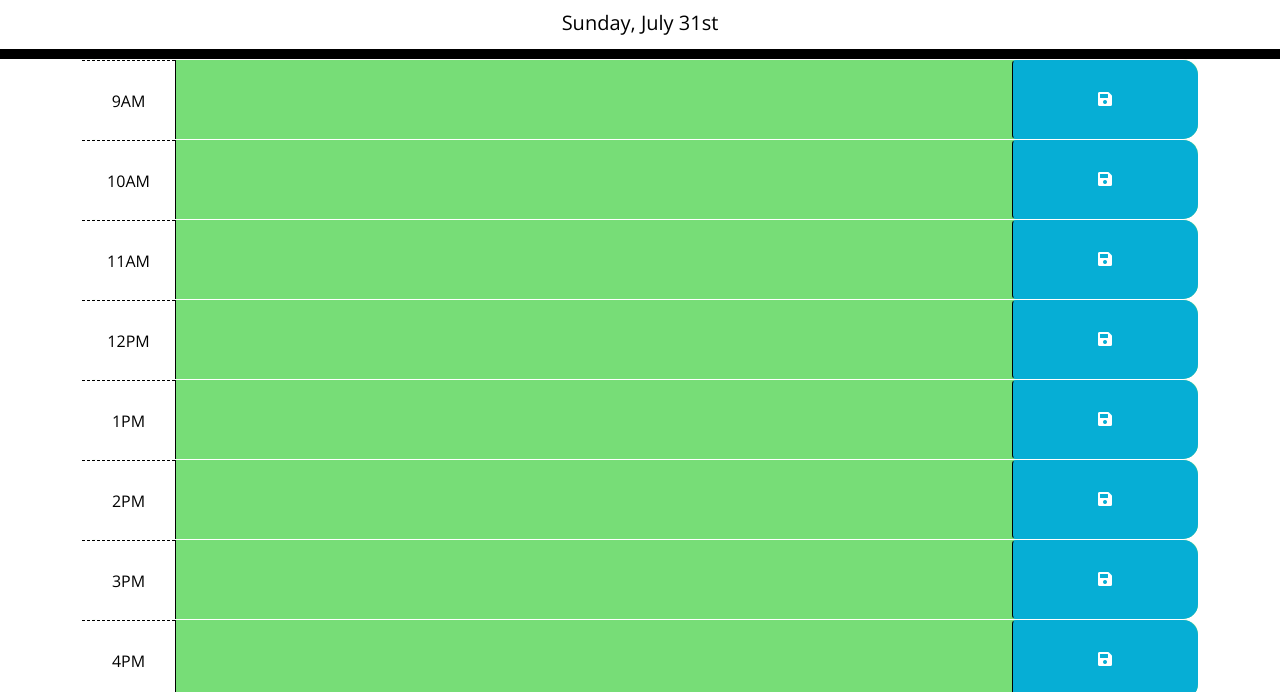
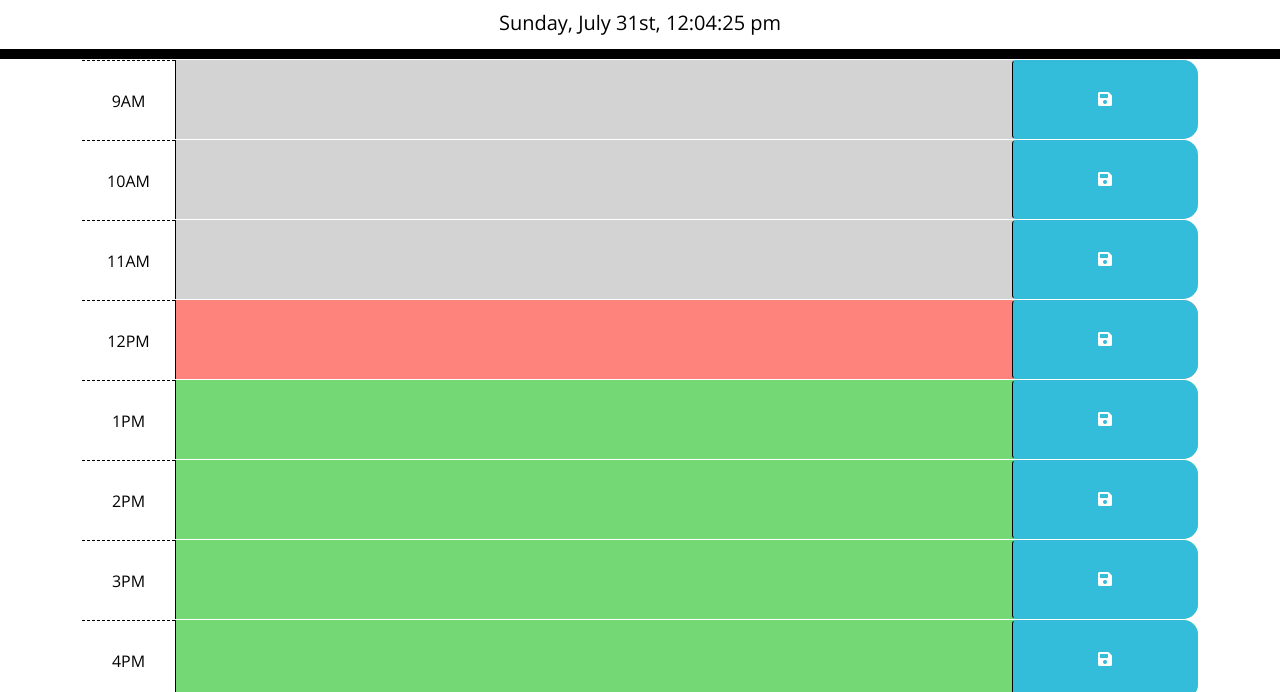
Before and after one commit to adelakobic/scheduleMe, a plain HTML site: page index.html in a window 1280 px wide. Shown: the part 108-800 px from the top of the page. Drawn offline with nearby package versions, Linux system fonts and the light colour scheme.

Commit message:
renaming of classes for hours to ensure JS works correctly, updated date to show time as well

```diff
--- a/Assets/css/style.css
+++ b/Assets/css/style.css
@@ -48,12 +48,12 @@ body {
   }
 
   .present {
-    background-color: #ff6961;
+    background-color: #fe837c;
     color: white;
   }
 
   .future {
-    background-color: #77dd77;
+    background-color: #74d874;
     color: white;
   }
 
@@ -61,7 +61,7 @@ body {
     border-left: 1px solid black;
     border-top-right-radius: 15px;
     border-bottom-right-radius: 15px;
-    background-color: #06aed5;
+    background-color: #34bcdb;
     color: white;
   }
 
--- a/Assets/js/script.js
+++ b/Assets/js/script.js
@@ -5,13 +5,13 @@ $(document).ready(function () {
       var value = $(this).siblings('.description').val();
       var time = $(this).parent().attr('id');
 
-      // save in localStorage
+      // save the event in localStorage
       localStorage.setItem(time, value);
 
       // Show notification that item was saved to localStorage by adding class 'show'
       $('.notification').addClass('show');
 
-      // Timeout to remove 'show' class after 5 seconds
+      // Timeout to remove 'notification that is stored' class after 5 seconds - this works
       setTimeout(function () {
         $('.notification').removeClass('show');
       }, 5000);
@@ -20,6 +20,7 @@ $(document).ready(function () {
     function hourUpdater() {
       // get current number of hours
       var currentHour = moment().hours();
+      //var currentHour = moment.locale();
 
       // loop over time blocks
       $('.time-block').each(function () {
@@ -45,17 +46,17 @@ $(document).ready(function () {
     var interval = setInterval(hourUpdater, 15000);
 
     // load any saved data from localStorage
-    $('#hour9 .description').val(localStorage.getItem('hour9'));
-    $('#hour10 .description').val(localStorage.getItem('hour10'));
-    $('#hour11 .description').val(localStorage.getItem('hour11'));
-    $('#hour12 .description').val(localStorage.getItem('hour12'));
-    $('#hour13 .description').val(localStorage.getItem('hour13'));
-    $('#hour14 .description').val(localStorage.getItem('hour14'));
-    $('#hour15 .description').val(localStorage.getItem('hour15'));
-    $('#hour16 .description').val(localStorage.getItem('hour16'));
-    $('#hour17 .description').val(localStorage.getItem('hour17'));
-    $('#hour18 .description').val(localStorage.getItem('hour18'));
+    $('#hour-9 .description').val(localStorage.getItem('hour-9'));
+    $('#hour-10 .description').val(localStorage.getItem('hour-10'));
+    $('#hour-11 .description').val(localStorage.getItem('hour-11'));
+    $('#hour-12 .description').val(localStorage.getItem('hour-12'));
+    $('#hour-13 .description').val(localStorage.getItem('hour-13'));
+    $('#hour-14 .description').val(localStorage.getItem('hour-14'));
+    $('#hour-15 .description').val(localStorage.getItem('hour-15'));
+    $('#hour-16 .description').val(localStorage.getItem('hour-16'));
+    $('#hour-17 .description').val(localStorage.getItem('hour-17'));
+    $('#hour-18 .description').val(localStorage.getItem('hour-18'));
 
-    // display current day on page
-    $('#currentDay').text(moment().format('dddd, MMMM Do'));
+    // display current day on page - updated to include the time too
+    $('#currentDay').text(moment().format('dddd, MMMM Do, h:mm:ss a'));
   });
--- a/index.html
+++ b/index.html
@@ -28,7 +28,7 @@
       <!-- Timeblocks go here just copy and paste?-->
       <!-- used: Bootstrap: grid system: 1 of 3 columns (figured it out 😄 AK)-->
       <div class="container">
-        <div id="hour9" class="row time-block">
+        <div id="hour-9" class="row time-block">
           <!-- Time column, Text area for typing in things to scedule, save button to save to local storage -->
           <div class="col-md-1 hour">
             9AM
@@ -36,63 +36,63 @@
           <textarea class="col-md-9 description"></textarea>
           <button class="btn saveBtn col-md-2"><i class="fas fa-save"></i></button>
         </div>
-        <div id="hour10" class="row time-block">
+        <div id="hour-10" class="row time-block">
           <div class="col-md-1 hour">
             10AM
           </div>
           <textarea class="col-md-9 description"></textarea>
           <button class="btn saveBtn col-md-2"><i class="fas fa-save"></i></button>
         </div>
-        <div id="hour11" class="row time-block">
+        <div id="hour-11" class="row time-block">
           <div class="col-md-1 hour">
             11AM
           </div>
           <textarea class="col-md-9 description"></textarea>
           <button class="btn saveBtn col-md-2"><i class="fas fa-save"></i></button>
         </div>
-        <div id="hour12" class="row time-block">
+        <div id="hour-12" class="row time-block">
           <div class="col-md-1 hour">
             12PM
           </div>
           <textarea class="col-md-9 description"></textarea>
           <button class="btn saveBtn col-md-2"><i class="fas fa-save"></i></button>
         </div>
-        <div id="hour13" class="row time-block">
+        <div id="hour-13" class="row time-block">
           <div class="col-md-1 hour">
             1PM
           </div>
           <textarea class="col-md-9 description"></textarea>
           <button class="btn saveBtn col-md-2"><i class="fas fa-save"></i></button>
         </div>
-        <div id="hour14" class="row time-block">
+        <div id="hour-14" class="row time-block">
           <div class="col-md-1 hour">
             2PM
           </div>
           <textarea class="col-md-9 description"></textarea>
           <button class="btn saveBtn col-md-2"><i class="fas fa-save"></i></button>
         </div>
-        <div id="hour15" class="row time-block">
+        <div id="hour-15" class="row time-block">
           <div class="col-md-1 hour">
             3PM
           </div>
           <textarea class="col-md-9 description"></textarea>
           <button class="btn saveBtn col-md-2"><i class="fas fa-save"></i></button>
         </div>
-        <div id="hour16" class="row time-block">
+        <div id="hour-16" class="row time-block">
           <div class="col-md-1 hour">
             4PM
           </div>
           <textarea class="col-md-9 description"></textarea>
           <button class="btn saveBtn col-md-2"><i class="fas fa-save"></i></button>
         </div>
-        <div id="hour17" class="row time-block">
+        <div id="hour-17" class="row time-block">
           <div class="col-md-1 hour">
             5PM
           </div>
           <textarea class="col-md-9 description"></textarea>
           <button class="btn saveBtn col-md-2"><i class="fas fa-save"></i></button>
         </div>
-        <div id="hour18" class="row time-block">
+        <div id="hour-18" class="row time-block">
           <div class="col-md-1 hour">
             6PM
           </div>
@@ -102,11 +102,13 @@
       </div>
 
     </div>
-    <!-- Need to update the links for jQuery 3.4 and moment.js 2.24.0-->
-    <!--<script src="https://cdnjs.cloudflare.com/ajax/libs/jquery/3.2.1/jquery.min.js"></script> -->
-    <!-- updated link 29/7/22 for jQuery 3.4 and moment.js 2.24.0 is up to date --->
-    <script src="https://code.jquery.com/jquery-3.6.0.min.js"></script>
-    <!--<script src="https://cdnjs.cloudflare.com/ajax/libs/moment.js/2.24.0/moment.min.js"></script>-->
+    <!--<script src="https://cdnjs.cloudflare.com/ajax/libs/jquery/3.2.1/jquery.min.js"></script> old link -->
+    <!-- updated link 29/7/22 for jQuery 3.6 and moment.js 2.29.4 updated 30/7/22 --->
+    <script src="https://code.jquery.com/jquery-3.6.0.min.js" integrity="sha256-/xUj+3OJU5yExlq6GSYGSHk7tPXikynS7ogEvDej/m4=" crossorigin="anonymous"></script>
+    <!--<script src="https://cdnjs.cloudflare.com/ajax/libs/moment.js/2.24.0/moment.min.js"></script> old link -->
+    <!-- jquery updated link 1.13.2 -->
+    <script src="https://code.jquery.com/ui/1.13.2/jquery-ui.min.js" integrity="sha256-lSjKY0/srUM9BE3dPm+c4fBo1dky2v27Gdjm2uoZaL0=" crossorigin="anonymous"></script>
+    <!-- moment.js updated link -->
     <script src="https://cdnjs.cloudflare.com/ajax/libs/moment.js/2.29.4/moment.min.js"></script>
     <!-- link to local JS here-->
     <script src="./Assets/js/script.js"></script>
```
Also changed, not shown: 1 other file.
